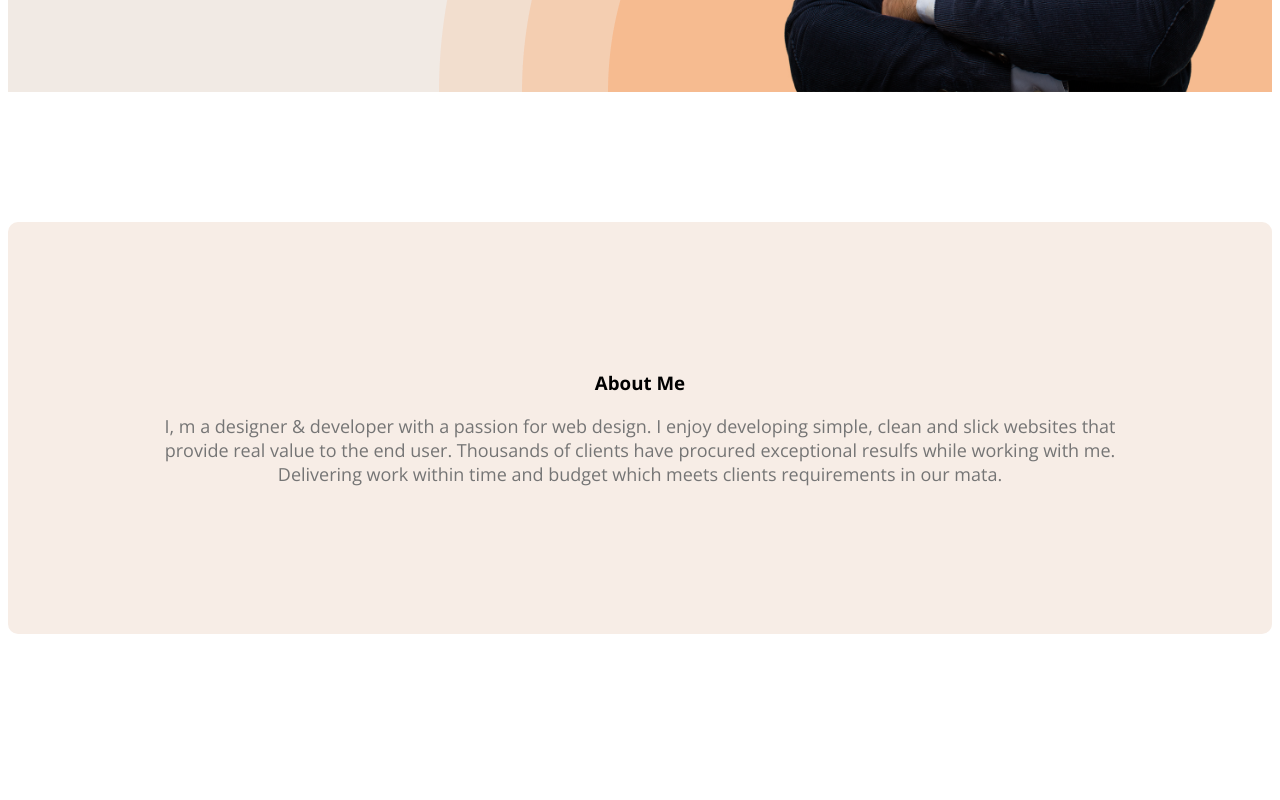
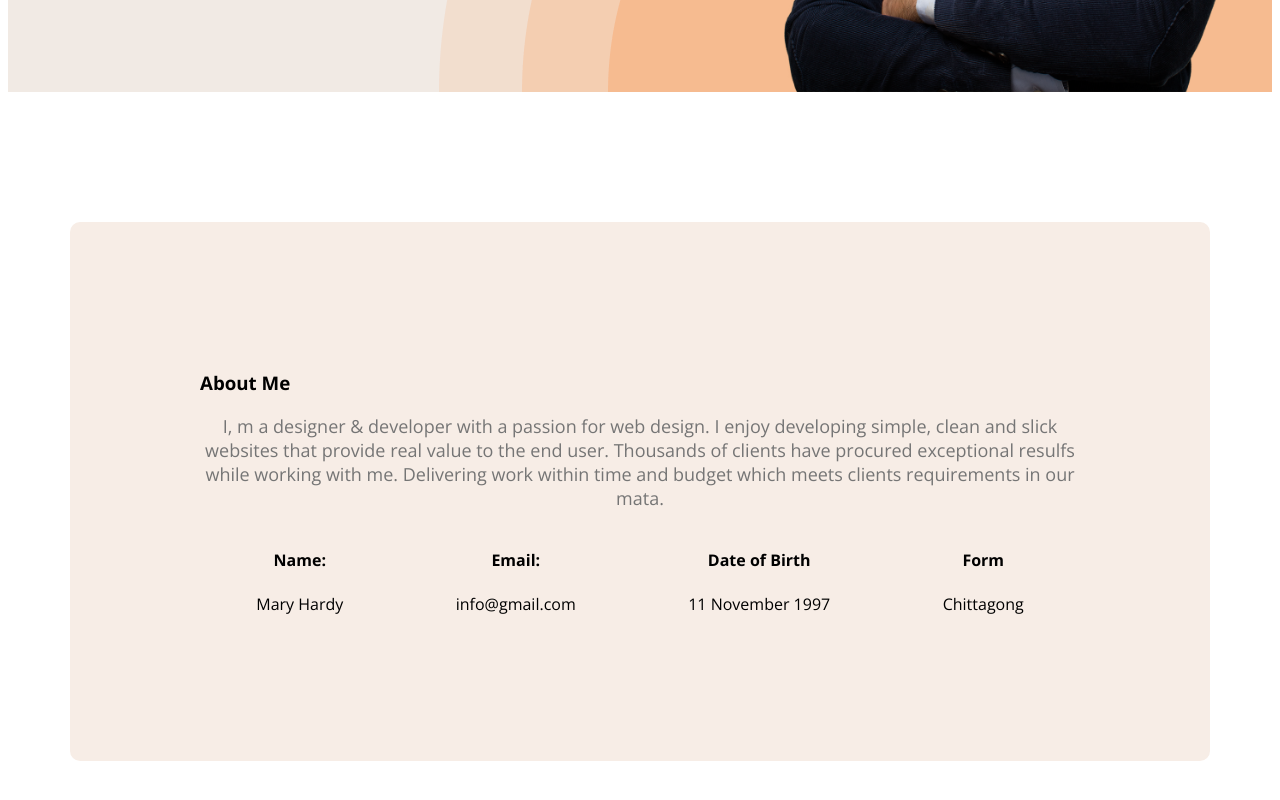
Before and after one commit to raihanmostafa003/webdeveloper-portfolio, a plain HTML site: page index.html in a window 1280 px wide. Shown: the part 676-1476 px from the top of the page. Before the commit the page ends 1440 px from the top, so only its background shows below. Drawn offline with nearby package versions, Linux system fonts and the light colour scheme.

Commit message:
added about informatio

```diff
--- a/index.html
+++ b/index.html
@@ -39,6 +39,26 @@
             <p class="section-description">
                 I, m a designer & developer with a passion for web design. I enjoy developing simple, clean and slick websites that provide real value to the end user. Thousands of clients have procured exceptional resulfs while working with me. Delivering work within time and budget which meets clients requirements in our mata.
             </p>
+            <div class="about-info-container">
+                <!-- .about-info*4>h4.info-title+p.info-description -->
+                <div class="about-info">
+                    <h4 class="info-title">Name:</h4>
+                    <p class="info-description">Mary Hardy </p>
+                </div>
+                <div class="about-info">
+                    <h4 class="info-title">Email:</h4>
+                    <p class="info-description">info@gmail.com</p>
+                </div>
+                <div class="about-info">
+                    <h4 class="info-title">Date of Birth</h4>
+                    <p class="info-description">11 November 1997</p>
+                </div>
+                <div class="about-info">
+                    <h4 class="info-title">Form</h4>
+                    <p class="info-description">Chittagong</p>
+                </div>
+
+            </div>
         </section>
     </main>
     <footer>
--- a/styles/portfolio.css
+++ b/styles/portfolio.css
@@ -102,7 +102,10 @@ nav a {
 
 /* main section styles */
 
-
+main{
+    max-width: 1140px;
+    margin: 0 auto;
+}
 
 
 
@@ -112,6 +115,12 @@ nav a {
     padding: 130px;
     border-radius: 10px;
     background: #f7ede6;
-    text-align: center;
     margin: 130px 0;
 }
+.about-info-container{
+    display: flex;
+    justify-content: space-around;
+}
+.about-info{
+    text-align: center;
+}
```
